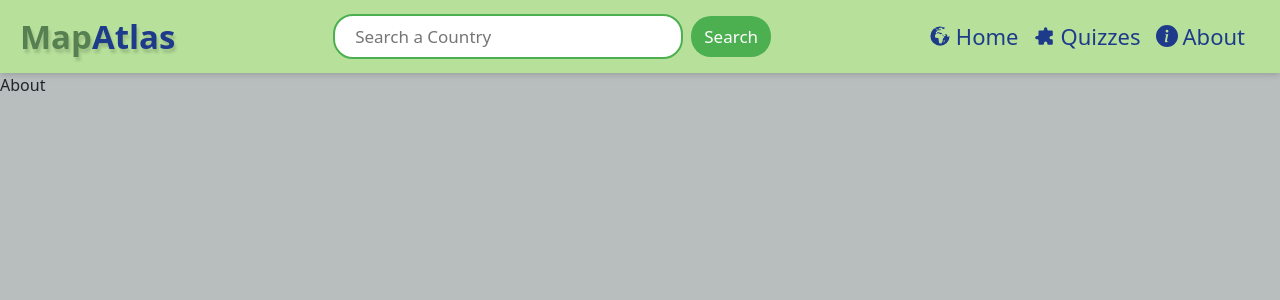
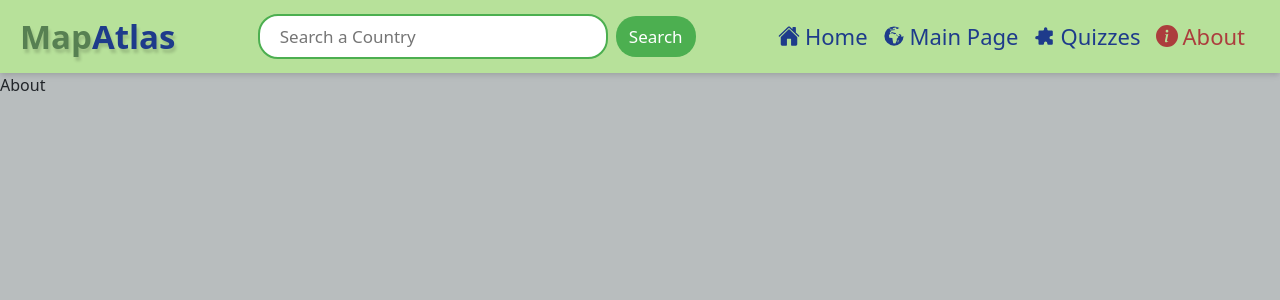
Before and after one commit to RachidAmmal/React-Map-Atlas, a React (Create React App) app: page /about in a window 1280 px wide. Shown: the top 300 px of the page. Built offline with nearby package versions, Linux system fonts and the light colour scheme.

Commit message:
improvements

```diff
--- a/src/components/CountryDetails/Information.css
+++ b/src/components/CountryDetails/Information.css
@@ -32,7 +32,7 @@
   font-size: 1rem;
 }
 
-.icon {
+.iconInfo {
   width: 30px;
   height: 30px;
 }
--- a/src/components/CountryDetails/Information.js
+++ b/src/components/CountryDetails/Information.js
@@ -14,8 +14,7 @@ const Information = () => {
         </p>
         <div className="card-content">
           <div className="card-item">
-            {/* <Globe className="icon blue" /> */}
-            <h3 className="icon blue">🌍</h3>
+            <h3 className="iconInfo blue">🌍</h3>
             <div>
               <h3 className="item-title">Explore Countries</h3>
               <p className="item-description">
@@ -25,8 +24,7 @@ const Information = () => {
             </div>
           </div>
           <div className="card-item">
-            {/* <Puzzle className="icon green" /> */}
-            <h3 className="icon green">🧠</h3>
+            <h3 className="iconInfo green">🧠</h3>
             <div>
               <h3 className="item-title">Test Your Knowledge</h3>
               <p className="item-description">
@@ -35,10 +33,9 @@ const Information = () => {
               </p>
             </div>
           </div>
-
           <div className="card-item">
-            <h3 className="icon red">
-              <MapPin className="icon red" />
+            <h3 className="iconInfo red">
+              <MapPin className="iconInfo red" />
             </h3>
             <div>
               <h3 className="item-title">Know Your Country</h3>
--- a/src/components/NavBar/NavBar.css
+++ b/src/components/NavBar/NavBar.css
@@ -69,6 +69,10 @@
   margin-right: 15px;
 }
 
+.nav-link-active{
+  color: rgb(172, 61, 61);
+}
+
 .nav-link-1:hover {
   color: #2d59d1;
 }
--- a/src/components/NavBar/NavBar.js
+++ b/src/components/NavBar/NavBar.js
@@ -5,17 +5,14 @@ import SearchBar from "../SearchBar/SearchBar";
 import { GiEarthAfricaEurope } from "react-icons/gi";
 import { BsFillInfoCircleFill } from "react-icons/bs";
 import { HiPuzzle } from "react-icons/hi";
+import { IoHome } from "react-icons/io5";
 
 const NavBar = () => {
   const path = useLocation();
   const pathIsHome = path.pathname === "/";
 
-  return (
-    <div className="nav-bar-container">
-      <NavLink
-        to="/"
-        className={`${"app-header"} ${pathIsHome && "app-header-is-home"}`}
-      >
+  return <div className="nav-bar-container">
+      <NavLink to="/" className={`${"app-header"} ${pathIsHome && "app-header-is-home"}`}>
         <span className="header-part-1">Map</span>
         <span className="header-part-2">Atlas</span>
       </NavLink>
@@ -23,39 +20,32 @@ const NavBar = () => {
         <SearchBar />
       </div>
       <div>
-        <NavLink
-          to="/"
-          className={({ isActive }) =>
-            `${"nav-link-1"} ${isActive && "nav-link-active"}`}
-        >
+        <NavLink to="/" className={({ isActive }) => `${"nav-link-1"} ${isActive && "nav-link-active"}`}>
           <span>
-            <GiEarthAfricaEurope className="link-icon" />
+            <IoHome className="link-icon" />
             Home
           </span>
         </NavLink>
-        <NavLink
-          to="/quiz"
-          className={({ isActive }) =>
-            `${"nav-link-1"} ${isActive && "nav-link-active"}`}
-        >
+        <NavLink to="/main" className={({ isActive }) => `${"nav-link-1"} ${isActive && "nav-link-active"}`}>
+          <span>
+            <GiEarthAfricaEurope className="link-icon" />
+            Main Page
+          </span>
+        </NavLink>
+        <NavLink to="/quiz" className={({ isActive }) => `${"nav-link-1"} ${isActive && "nav-link-active"}`}>
           <span>
             <HiPuzzle className="link-icon" />
             Quizzes
           </span>
         </NavLink>
-        <NavLink
-          to="/about"
-          className={({ isActive }) =>
-            `${"nav-link-1"} ${isActive && "nav-link-active"}`}
-        >
+        <NavLink to="/about" className={({ isActive }) => `${"nav-link-1"} ${isActive && "nav-link-active"}`}>
           <span>
             <BsFillInfoCircleFill className="link-icon" />
             About
           </span>
         </NavLink>
       </div>
-    </div>
-  );
+    </div>;
 };
 
 export default NavBar;
```
